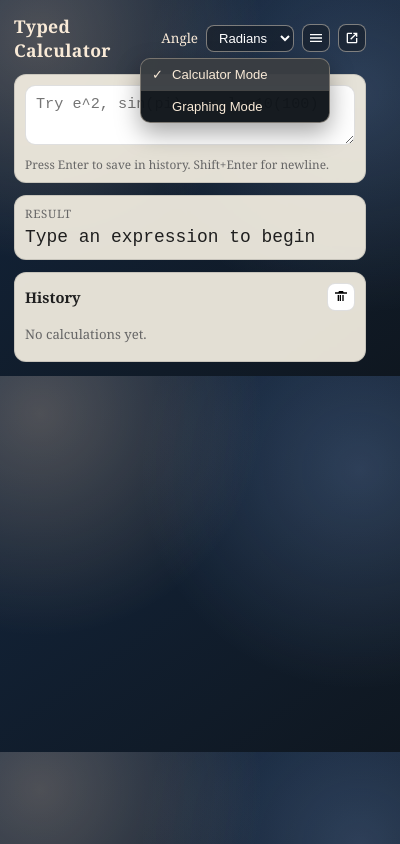
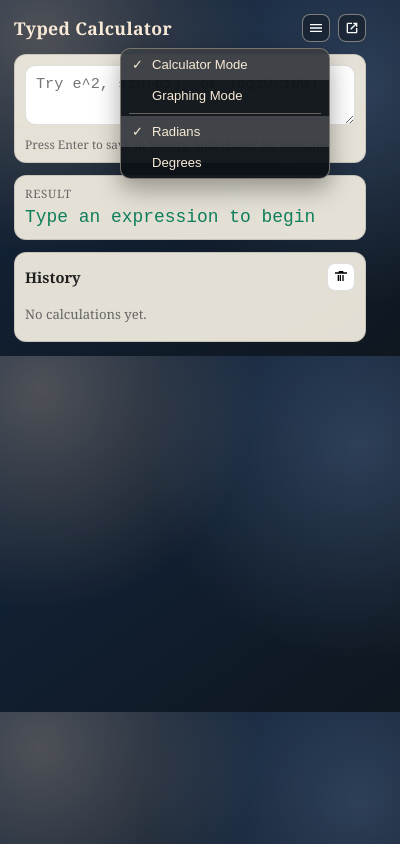
Before and after one commit to johnmarcampbell/slate_calculator, a browser extension: page popup.html in a window 400 px wide. Both pictures are taken after a click on the button 316 px from the left and 38 px from the top of the page. Drawn offline with Linux system fonts and the light colour scheme.

Commit message:
Move angle mode controls into hamburger menu

```diff
--- a/popup.html
+++ b/popup.html
@@ -11,13 +11,6 @@
       <header class="topbar">
         <h1>Typed Calculator</h1>
         <div class="topbar-controls">
-          <label class="angle-toggle" for="angleMode">
-            <span>Angle</span>
-            <select id="angleMode" aria-label="Angle mode">
-              <option value="rad">Radians</option>
-              <option value="deg">Degrees</option>
-            </select>
-          </label>
           <div class="mode-menu-wrap">
             <button id="modeMenuButton" type="button" class="ghost-button icon-button topbar-button" aria-label="Mode menu" aria-haspopup="menu" aria-expanded="false" aria-controls="modeMenu" title="Mode menu">
               <svg viewBox="0 0 24 24" aria-hidden="true" focusable="false">
@@ -32,6 +25,15 @@
               <button id="graphModeButton" type="button" class="mode-menu-item" role="menuitemradio" aria-checked="false">
                 <span class="mode-check" aria-hidden="true">✓</span>
                 <span>Graphing Mode</span>
+              </button>
+              <div class="mode-menu-divider" aria-hidden="true"></div>
+              <button id="radiansAngleButton" type="button" class="mode-menu-item active" role="menuitemradio" aria-checked="true">
+                <span class="mode-check" aria-hidden="true">✓</span>
+                <span>Radians</span>
+              </button>
+              <button id="degreesAngleButton" type="button" class="mode-menu-item" role="menuitemradio" aria-checked="false">
+                <span class="mode-check" aria-hidden="true">✓</span>
+                <span>Degrees</span>
               </button>
             </div>
           </div>
--- a/popup.js
+++ b/popup.js
@@ -30,13 +30,14 @@
   const expressionInput = document.getElementById("expressionInput");
   const resultText = document.getElementById("resultText");
   const historyList = document.getElementById("historyList");
-  const angleModeSelect = document.getElementById("angleMode");
   const clearHistoryButton = document.getElementById("clearHistoryButton");
   const popoutButton = document.getElementById("popoutButton");
   const modeMenuButton = document.getElementById("modeMenuButton");
   const modeMenu = document.getElementById("modeMenu");
   const calculatorModeButton = document.getElementById("calculatorModeButton");
   const graphModeButton = document.getElementById("graphModeButton");
+  const radiansAngleButton = document.getElementById("radiansAngleButton");
+  const degreesAngleButton = document.getElementById("degreesAngleButton");
   const calculatorView = document.getElementById("calculatorView");
   const graphView = document.getElementById("graphView");
 
@@ -274,6 +275,22 @@
     } else {
       expressionInput.focus();
       updateCaretSnapshot();
+    }
+  }
+
+  async function setAngleMode(nextMode, shouldPersist) {
+    angleMode = nextMode === "deg" ? "deg" : "rad";
+    const degreesActive = angleMode === "deg";
+    radiansAngleButton.classList.toggle("active", !degreesActive);
+    degreesAngleButton.classList.toggle("active", degreesActive);
+    radiansAngleButton.setAttribute("aria-checked", String(!degreesActive));
+    degreesAngleButton.setAttribute("aria-checked", String(degreesActive));
+    if (shouldPersist !== false) {
+      await window.CalculatorHistory.setAngleMode(angleMode);
+    }
+    triggerPreview();
+    if (activeView === "graph") {
+      queueGraphRedraw(false);
     }
   }
 
@@ -621,8 +638,7 @@
       window.CalculatorHistory.getGraphSettings()
     ]);
 
-    angleMode = savedAngleMode;
-    angleModeSelect.value = angleMode;
+    await setAngleMode(savedAngleMode, false);
 
     historyEntries = savedHistory;
     renderHistory();
@@ -637,15 +653,6 @@
     updateCaretSnapshot();
   }
 
-  angleModeSelect.addEventListener("change", async () => {
-    angleMode = angleModeSelect.value === "deg" ? "deg" : "rad";
-    await window.CalculatorHistory.setAngleMode(angleMode);
-    triggerPreview();
-    if (activeView === "graph") {
-      queueGraphRedraw(false);
-    }
-  });
-
   modeMenuButton.addEventListener("click", () => {
     toggleModeMenu();
   });
@@ -656,6 +663,16 @@
 
   graphModeButton.addEventListener("click", () => {
     setActiveView("graph");
+  });
+
+  radiansAngleButton.addEventListener("click", async () => {
+    await setAngleMode("rad");
+    closeModeMenu();
+  });
+
+  degreesAngleButton.addEventListener("click", async () => {
+    await setAngleMode("deg");
+    closeModeMenu();
   });
 
   document.addEventListener("click", (event) => {
--- a/styles.css
+++ b/styles.css
@@ -74,7 +74,7 @@ body.detached {
   position: absolute;
   right: 0;
   top: calc(100% + 6px);
-  width: 190px;
+  width: 210px;
   display: none;
   border: 1px solid rgba(249, 234, 215, 0.45);
   border-radius: 10px;
@@ -101,10 +101,6 @@ body.detached {
   cursor: pointer;
 }
 
-.mode-menu-item + .mode-menu-item {
-  border-top: 1px solid rgba(249, 234, 215, 0.2);
-}
-
 .mode-menu-item:hover {
   background: rgba(255, 255, 255, 0.11);
 }
@@ -124,20 +120,10 @@ body.detached {
   opacity: 1;
 }
 
-.angle-toggle {
-  display: flex;
-  align-items: center;
-  gap: 8px;
-  font-size: 0.84rem;
-}
-
-.angle-toggle select {
-  border: 1px solid rgba(249, 234, 215, 0.45);
-  background: rgba(10, 10, 10, 0.35);
-  color: #fff;
-  border-radius: 8px;
-  padding: 4px 8px;
-  font-size: 0.82rem;
+.mode-menu-divider {
+  height: 1px;
+  margin: 2px 8px;
+  background: rgba(249, 234, 215, 0.35);
 }
 
 .input-panel,
```
